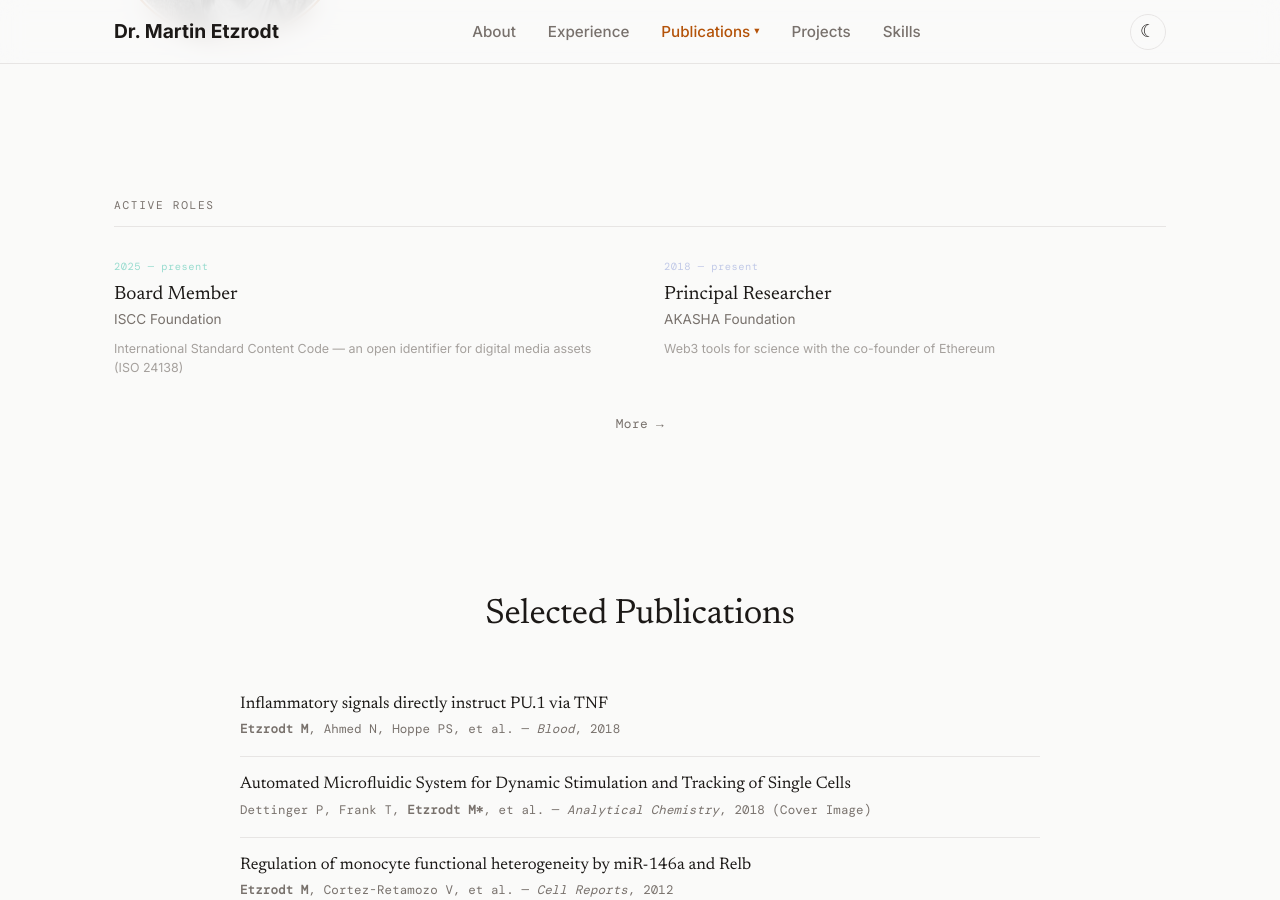
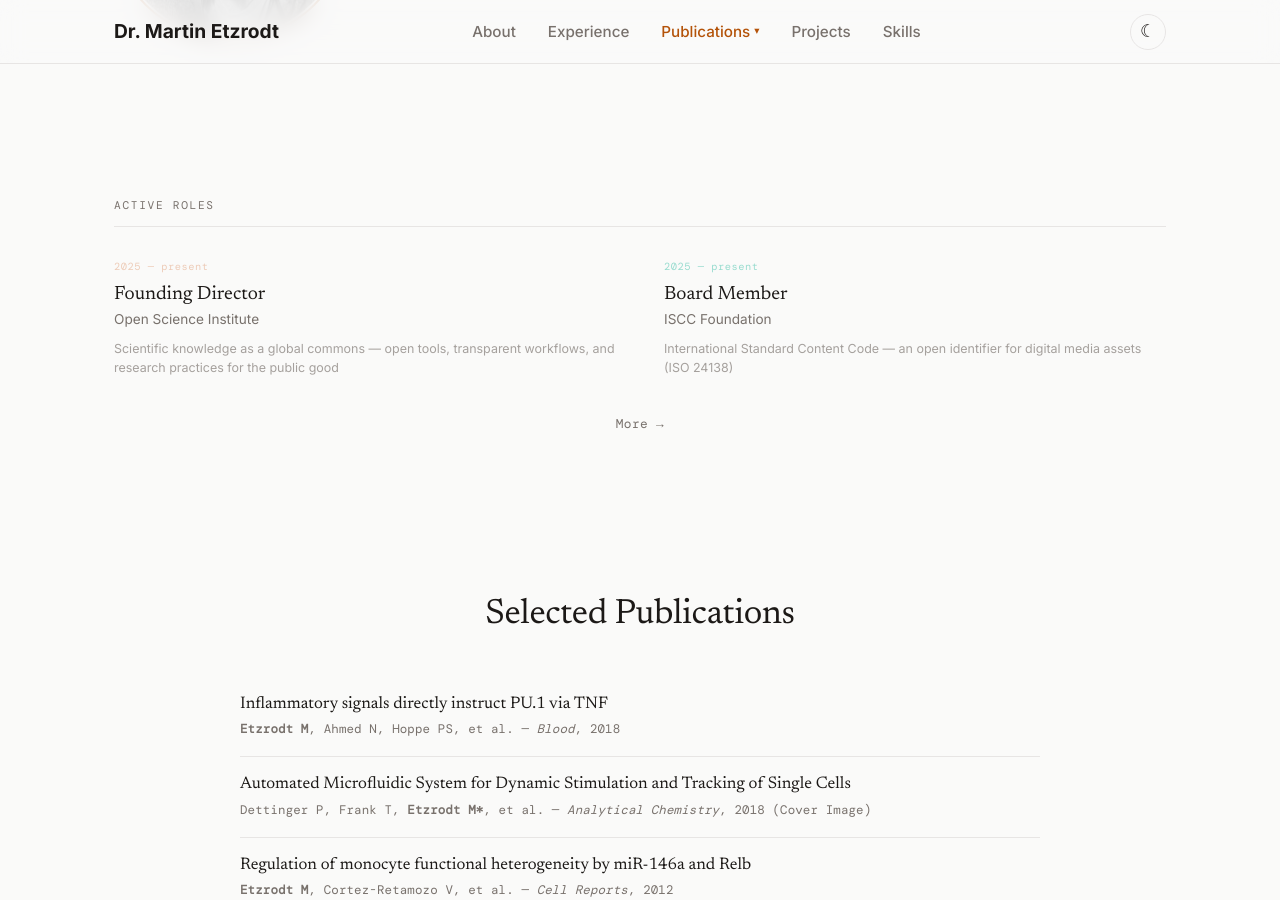
Before and after one commit to etzm/etzrodt-website, a Jekyll site: the page built from index.html, in a window 1280 px wide and 900 px high, scrolled down 527 px. Built offline with Jekyll 4.4.1, drawn with Linux system fonts in a browser that asks for light colours.

Commit message:
content: add Open Science Institute role; move AKASHA to previous occupations
Co-Authored-By: Claude Opus 4.7 (1M context) <noreply@anthropic.com>

```diff
--- a/_data/experience.yml
+++ b/_data/experience.yml
@@ -1,5 +1,10 @@
 # Active occupations (running to present)
 active:
+  - title: "Founding Director"
+    company: "Open Science Institute, Interlaken, Switzerland"
+    details:
+      - 'Advancing the <a href="https://opening.science/">Open Science Foundation''s mission</a> through research, development and open scientific infrastructure'
+
   - title: "Board Member"
     company: "ISCC Foundation"
     details:
@@ -10,15 +15,15 @@ active:
     details:
       - "Member of the board"
 
+# Previous occupations (post-PhD, no longer active)
+previous:
   - title: "Principal Researcher"
     company: "AKASHA Foundation, Zug, Switzerland"
     details:
-      - "Working with the co-founder of the Ethereum blockchain on Web3.0 technologies"
-      - "Developing economic models for scientific communication, attribution and funding"
-      - "Spearheading the Blockchain for Science initiative"
+      - "Worked with the co-founder of the Ethereum blockchain on Web3.0 technologies"
+      - "Developed economic models for scientific communication, attribution and funding"
+      - "Spearheaded the Blockchain for Science initiative"
 
-# Previous occupations (post-PhD, no longer active)
-previous:
   - title: "Head of Research"
     company: "Validity Labs AG, Zug, Switzerland"
     details:
--- a/_data/roles.yml
+++ b/_data/roles.yml
@@ -1,11 +1,11 @@
+- title: "Founding Director"
+  org: "Open Science Institute"
+  focus: "Scientific knowledge as a global commons — open tools, transparent workflows, and research practices for the public good"
+  since: "2025"
+  color: "#E8B89C"
+
 - title: "Board Member"
   org: "ISCC Foundation"
   focus: "International Standard Content Code — an open identifier for digital media assets (ISO 24138)"
   since: "2025"
   color: "#6ECFBD"
-
-- title: "Principal Researcher"
-  org: "AKASHA Foundation"
-  focus: "Web3 tools for science with the co-founder of Ethereum"
-  since: "2018"
-  color: "#A8B4E0"
```
